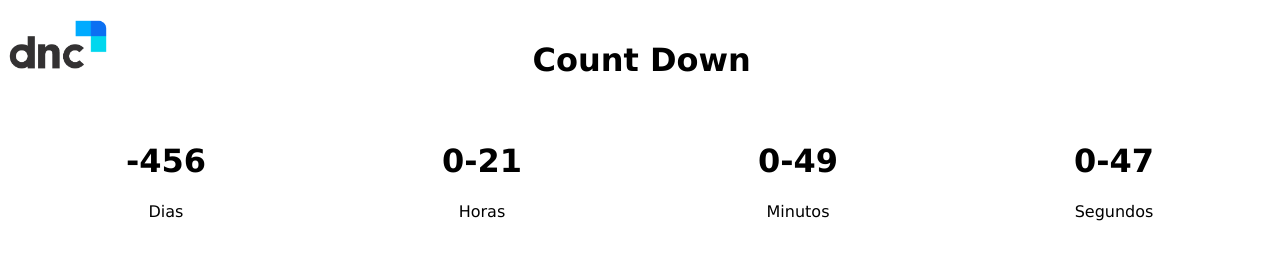
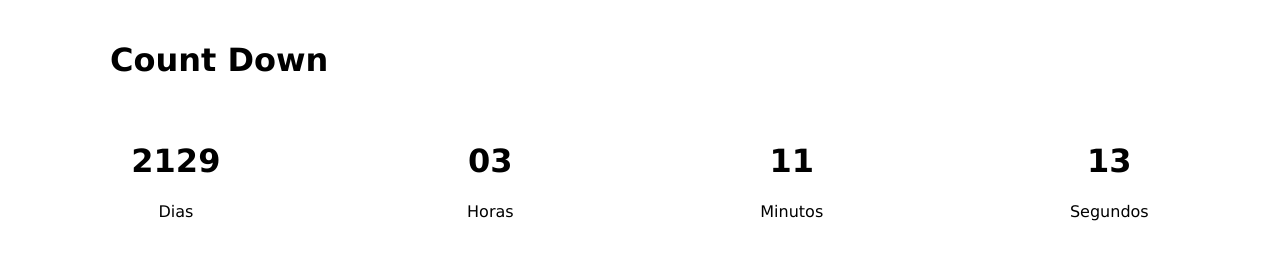
Before and after one commit to HugoZAuad/Desafio-Contdown, a plain HTML site: page index.html in a window 1280 px wide. Drawn offline with Linux system fonts and the light colour scheme.

Commit message:
Modificado o nome do site e a data de lançamento

```diff
--- a/index.html
+++ b/index.html
@@ -9,7 +9,6 @@
 </head>
 <body>
     <header>
-        <img src="logo.png" width="100">
         <h1>Count Down</h1>
     </header>
     <div class="timer">
--- a/script.js
+++ b/script.js
@@ -3,7 +3,7 @@ const hora = document.getElementById('hora')
 const minuto = document.getElementById('minuto')
 const segundo = document.getElementById('segundo')
 
-const lancamento = "03 nov 2023"
+const lancamento = "31 nov 2030"
 
 function countDown(){
     const dataLanc = new Date(lancamento)
```
